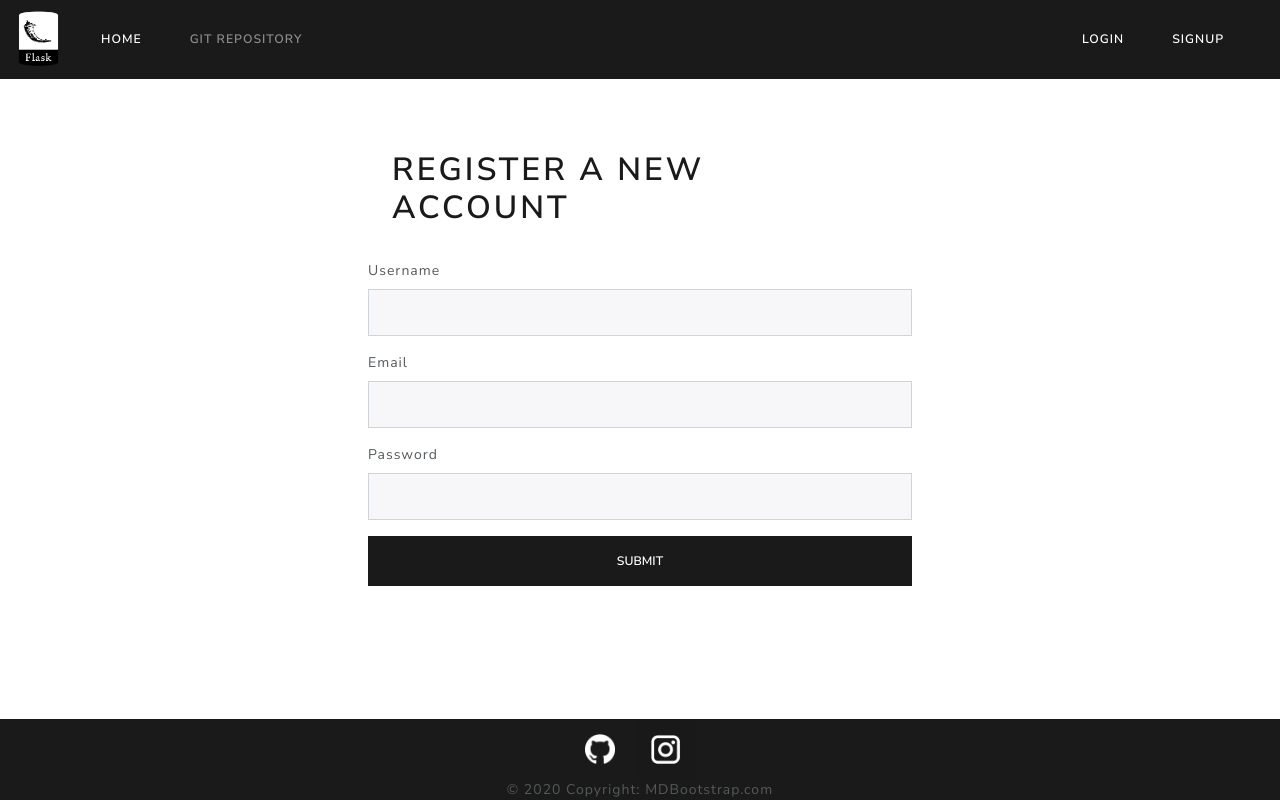
After one commit to Diego-MV/flask-todos, a Flask app: template app/templates/auth/signup.html in a window 1280 px wide. The commit adds this page. Run offline with Flask 2, Linux system fonts and the light colour scheme; the template is opened without the code that fills it: values that come from a table or form of the project are taken from there, others are empty; some libraries are stand-ins or nearby versions.

Commit message:
signup ready

```diff
--- a/app/firestore_service.py
+++ b/app/firestore_service.py
@@ -16,3 +16,8 @@ def get_todos(user_id):
     return db.collection('users')\
              .document(user_id)\
              .collection('todos').get()
+
+def user_put(user_data):
+    user_ref = db.collection('users')\
+      .document(user_data.username)
+    user_ref.set({'password': user_data.password, 'email': user_data.email})
--- a/app/forms.py
+++ b/app/forms.py
@@ -3,6 +3,12 @@ from wtforms.fields import StringField, PasswordField, SubmitField
 from wtforms.validators import DataRequired #estudiar validators
 
 class Login_Form(FlaskForm):
-    username = StringField('Nombre de usuario', validators=[DataRequired()])
+    username = StringField('Username', validators=[DataRequired()])
     password = PasswordField('Password', validators=[DataRequired()])
-    submit = SubmitField('Enviar')
+    submit = SubmitField('Submit')
+
+class Signup_Form(FlaskForm):
+    username = StringField('Username', validators=[DataRequired()])
+    email = StringField('Email', validators=[DataRequired()])
+    password = PasswordField('Password', validators=[DataRequired()])
+    submit = SubmitField('Submit')
--- a/app/templates/auth/login.html
+++ b/app/templates/auth/login.html
@@ -2,12 +2,12 @@
 
 {% block title %}
   {{super()}}
-  Bienvenido
+  Login
 {% endblock %}
 
 {% block content %}
 <div class="container w-50 p-5">
-    <h1 class="p-4 h1">Iniciar sesión</h1>
+    <h1 class="p-4 h1">Login</h1>
     <form action="{{url_for('auth.login')}}" method="POST">
       <div class="form-group">
         {{login_form.username.label}}
--- /dev/null
+++ b/app/templates/auth/signup.html
@@ -0,0 +1,29 @@
+{% extends 'base.html' %}
+
+{% block title %}
+  {{super()}}
+  Signup
+{% endblock %}
+
+{% block content %}
+<div class="container w-50 p-5">
+    <h1 class="p-4 h1">Register a new account</h1>
+    <form action="{{url_for('auth.signup')}}" method="POST">
+      <div class="form-group">
+        {{signup_form.username.label}}
+        {{signup_form.username(class="form-control")}}
+      </div>
+      <div class="form-group">
+        {{signup_form.email.label}}
+        {{signup_form.email(class="form-control", type="email")}}
+      </div>
+      <div class="form-group">
+        {{signup_form.password.label}}
+        {{signup_form.password(class="form-control", type="password")}}
+      </div>
+      <div class="form-group">
+        {{signup_form.submit(class="btn btn-primary btn-block" , type="submit")}}
+      </div>
+    </form>
+  </div>
+{% endblock %}
--- a/app/templates/errors/error404.html
+++ b/app/templates/errors/error404.html
@@ -10,7 +10,7 @@ Not Found
     <div class="notfound">
         <div class="notfound-404">
             <h1>Oops!</h1>
-            <h2>404 - La página no fué encontrada</h2>
+            <h2>404 - Page not found</h2>
         </div>
         <a href="{{url_for('index')}}">Ir al inicio</a>
     </div>
--- a/app/templates/footer.html
+++ b/app/templates/footer.html
@@ -1,4 +1,4 @@
-<footer class="page-footer font-small teal pt-4 bg-primary footer fixed-bottom">
+<footer class="page-footer py-sm-0 font-small teal pt-4 bg-primary footer fixed-bottom">
 
     <div class="container-fluid text-center">
         <a href="https://github.com/Diego-MV" target="_blank" class="mr-2 pt-0 mt-0">
@@ -9,7 +9,7 @@
         </a>
     </div>
 
-    <div class="footer-copyright text-center py-3 ml-auto">© 2020 Copyright:
+    <div class="footer-copyright text-center ml-auto">© 2020 Copyright:
       <a href="https://mdbootstrap.com/" class="text-secondary"> MDBootstrap.com</a>
     </div>
   </footer>
--- a/app/templates/hello.html
+++ b/app/templates/hello.html
@@ -3,14 +3,15 @@
 
 {% block title %}
   {{super()}}
-  Bienvenido
+  Welcome
 {% endblock %}
 
 {% block content%}
 
   {% if username %}
     <div class="container p-4">
-      <h1 class="d-flex justify-content-center">Bienvenido/a {{username | capitalize}} !😃</h1>
+      <h1 class="d-flex justify-content-center">Welcome {{username | capitalize}} !😃</h1>
+      <p class="d-flex justify-content-center">{{email}}</p>
     </div>
   {% endif %}
 
--- a/app/templates/index.html
+++ b/app/templates/index.html
@@ -3,7 +3,7 @@
 
 {% block title %}
   {{super()}}
-  Inicio
+  Home
 {% endblock %}
 
 {% block content%}
--- a/app/templates/navbar.html
+++ b/app/templates/navbar.html
@@ -1,32 +1,64 @@
-<nav class="navbar navbar-expand-lg navbar-dark bg-primary">
+<nav class="navbar navbar-expand-lg navbar-dark bg-primary py-1">
   <a class="navbar-brand" href="#">
-      <img src="{{ url_for('static' , filename='images/logoflask.png') }}" width="45px" height="60px" loading="lazy" alt="Flask APP">
+    <img
+      src="{{ url_for('static' , filename='images/logoflask.png') }}"
+      width="45px"
+      height="60px"
+      loading="lazy"
+      alt="Flask APP"
+    />
   </a>
-    <button class="navbar-toggler" type="button" data-toggle="collapse" data-target="#navbarNav" aria-controls="navbarNav" aria-expanded="false" aria-label="Toggle navigation">
+  <button
+    class="navbar-toggler"
+    type="button"
+    data-toggle="collapse"
+    data-target="#navbarNav"
+    aria-controls="navbarNav"
+    aria-expanded="false"
+    aria-label="Toggle navigation"
+  >
     <span class="navbar-toggler-icon"></span>
   </button>
   <div class="collapse navbar-collapse" id="navbarNav">
     <ul class="navbar-nav">
       <li class="nav-item active">
-          <a class="nav-link" href="{{ url_for('index') }}">Home<span class="sr-only">(current)</span></a>
+        <a class="nav-link py-0" href="{{ url_for('index') }}"
+          >Home<span class="sr-only">(current)</span></a
+        >
+      </li>
+      {% if current_user.is_authenticated %}
+      <li class="nav-item active">
+        <a class="nav-link py-0" href="{{url_for('hello')}}">Tasks</a>
+      </li>
+
+      {% endif%}
+      <li class="nav-item">
+        <a
+          class="nav-link py-0"
+          target="_blank"
+          href="https://github.com/Diego-MV/flask-todos"
+          >Git Repository</a
+        >
       </li>
     </ul>
 
     <ul class="navbar-nav ml-auto">
-          {% if not username %}
-          <li class="nav-item ml-auto">
-            <a class="nav-link" href="{{url_for('auth.login')}}">Iniciar Sesión</a>
+      {% if not current_user.is_authenticated %}
+      <li class="nav-item ml-auto active">
+        <a class="nav-link py-0" href="{{url_for('auth.login')}}">Login</a>
+      </li>
+      <li class="nav-item ml-auto active">
+        <a class="nav-link py-0" href="{{url_for('auth.signup')}}">Signup</a>
       </li>
       {% endif%}
-          {% if username %}
-          <li class="nav-item ml-auto">
-            <a class="nav-link" href="{{url_for('auth.logout')}}">Cerrar Sesión</a>
+      {% if current_user.is_authenticated %}
+      <li class="nav-item ml-auto active">
+        <a class="nav-link py-0" href="{{url_for('auth.account')}}">Account</a>
+      </li>
+      <li class="nav-item ml-auto active">
+        <a class="nav-link py-0" href="{{url_for('auth.logout')}}">Logout</a>
       </li>
       {% endif%}
-
     </ul>
-
-
-
   </div>
 </nav>
--- a/main.py
+++ b/main.py
@@ -25,15 +25,12 @@ def index():
 @login_required
 def hello():
     username = current_user.id
-
+    email = current_user.email
     context = {
         'todos': get_todos(username),
         'username': username,
+        'email': email
     }
-    users = get_users()
-    for user in users:
-        print(user.id)
-        print(user.to_dict()['password'])
     return render_template('hello.html', **context)
 
 if __name__ == '__main__':
```
Also changed, not shown: app/auth/views.py (+41 -8 lines), app/models.py (+5 -2 lines), app/templates/auth/acount.html (added, +10 -0 lines). Lines whose indentation alone changed are shown as unchanged.
